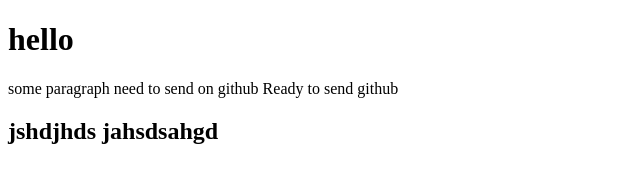
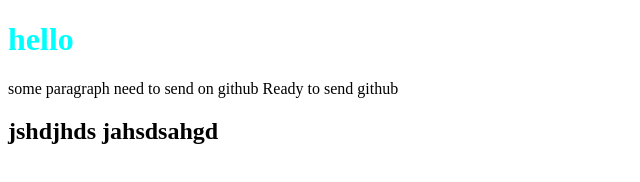
Before and after one commit to ZainabShakeel/fernandotest, a plain HTML site: page index.html in a window 1280 px wide. Shown: the whole page, without its empty margins (0-640 px from the left). Drawn offline with Linux system fonts and the light colour scheme.

Commit message:
h1 style color

```diff
--- a/index.html
+++ b/index.html
@@ -1,7 +1,14 @@
 <!DOCTYPE html>
 <html>
+    <head>
+        <style>
+            .stylecolor{
+                color: aqua;
+            }
+        </style>
+    </head>
     <body>
-        <h1>hello</h1>
+        <h1 class="stylecolor">hello</h1>
         <p>some paragraph need to send on github
             Ready to send github
         </p>
```
